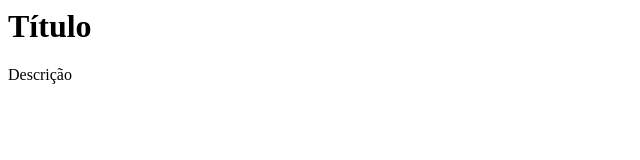
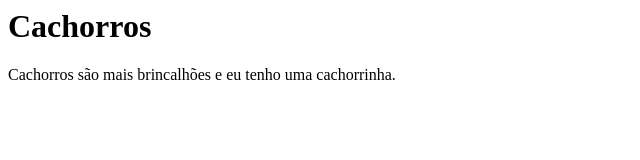
Before and after one commit to JoaoLucasLD/Capacita-oGit, a plain HTML site: page index.html in a window 1280 px wide. Shown: the whole page, without its empty margins (0-640 px from the left). Drawn offline with Linux system fonts and the light colour scheme.

Commit message:
Eu prefiro cachorros.

```diff
--- a/index.html
+++ b/index.html
@@ -1,3 +1,3 @@
-<h1>Título</h1>
+<h1>Cachorros</h1>
 
-<p>Descrição</p>
+<p>Cachorros são mais brincalhões e eu tenho uma cachorrinha.</p>
```
